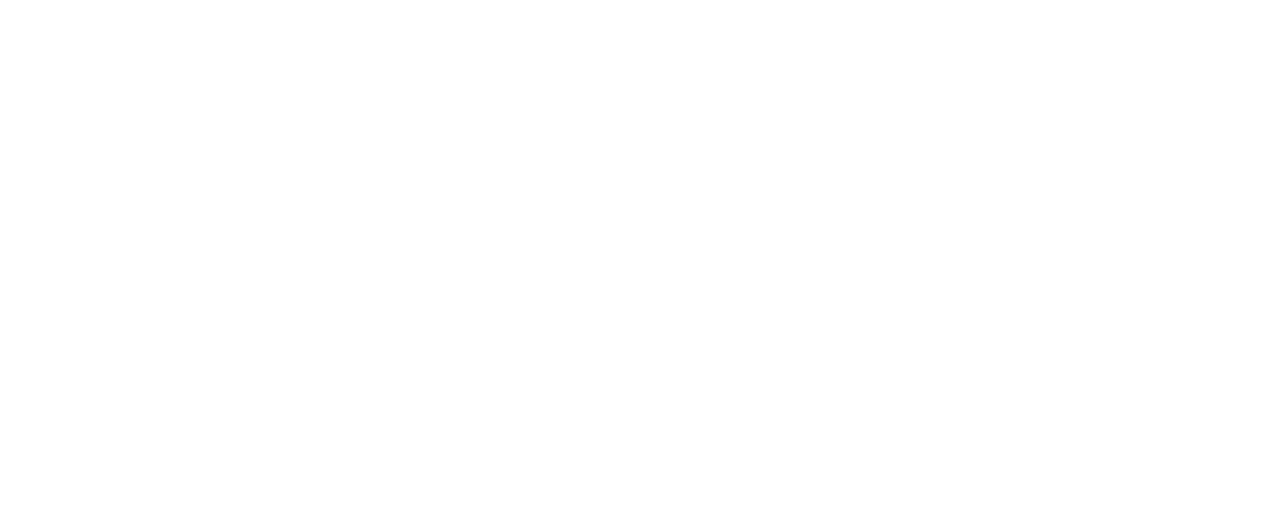
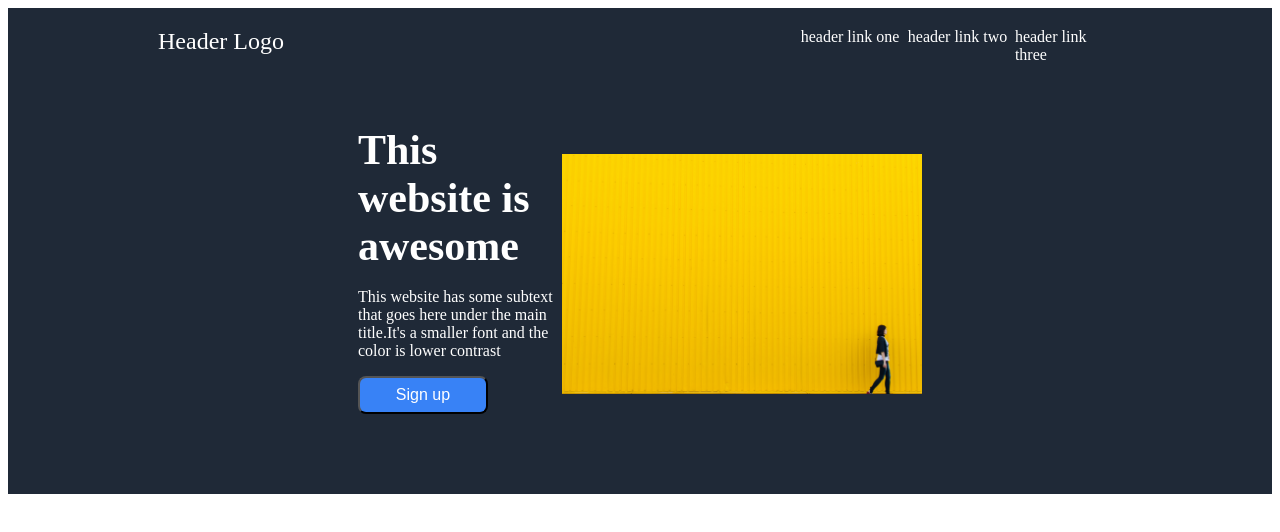
Before and after one commit to LunevaDariaa/Landing_page, a plain HTML site: page index.html in a window 1280 px wide. Drawn offline with Linux system fonts and the light colour scheme.

Commit message:
Completed Header of the page

```diff
--- a/index.html
+++ b/index.html
@@ -4,8 +4,25 @@
     <meta charset="UTF-8">
     <meta name="viewport" content="width=device-width, initial-scale=1.0">
     <title>Document</title>
+    <link href="style.css" rel="stylesheet">
 </head>
 <body>
+    <header>
+        <div class="header">
+            <div class="logo">Header Logo</div>
+            <div>header link one</div>
+            <div>header link two</div>
+            <div>header link three</div>
+        </div>
+        <div class="greeting">
+          <div class="right_msg">
+            <h1>This website is awesome</h1>
+            <p>This website has some subtext that goes here under the main title.It's a smaller font and the color is lower contrast</p>
+            <button>Sign up</button>
 
+          </div>
+        <img id="greeting_img" src="rodion-kutsaiev-IJ25m7fXqtk-unsplash.jpg" alt="random photo"  >
+    </div>
+    </header>
 </body>
 </html>
--- /dev/null
+++ b/style.css
@@ -0,0 +1,65 @@
+
+
+header{
+    background-color: #1F2937;
+    color: rgb(255, 255, 255);
+    padding: 20px 150px;
+}
+
+.header{
+    display: flex;
+    flex-direction: row;
+    justify-content:flex-end;
+
+}
+
+.header div{
+    flex: 1;
+}
+
+.header .logo{
+    flex:6;
+    font: 24px bold;
+
+}
+.greeting .right_msg{
+    display: flex;
+    flex-direction: column;
+    align-items: flex-start;
+    justify-content: center;
+    width: 500px;
+
+}
+
+.greeting{
+    display: flex;
+    flex-direction: row;
+    justify-content: space-evenly;
+    align-items: stretch;
+   margin: 60px 200px;
+}
+
+#greeting_img{
+    display: flex;
+    width: 400px;
+    height: 240px;
+    align-items: flex-end;
+    justify-content: flex-end;
+    margin-top: 30px;
+
+}
+
+button{
+width: 130px;
+height: 38px;
+background-color:#3882F6;
+color: white;
+font-size: 16px;
+border-radius: 8px;
+}
+
+h1{
+    font-size: 42px;
+    font-weight: bold;
+    margin: 2px 0px;
+}
```
Also changed, not shown: rodion-kutsaiev-IJ25m7fXqtk-unsplash.jpg (added).
